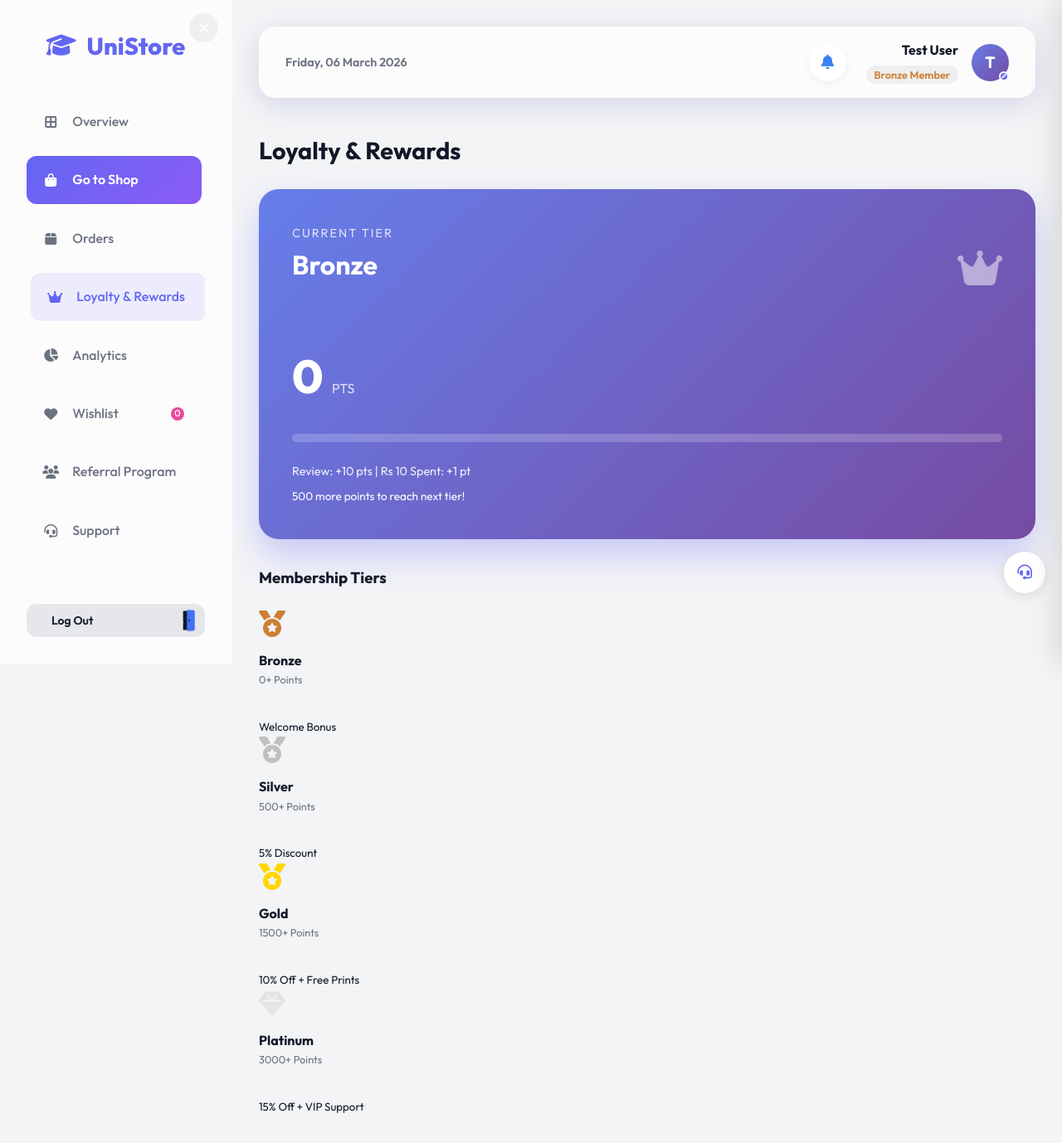
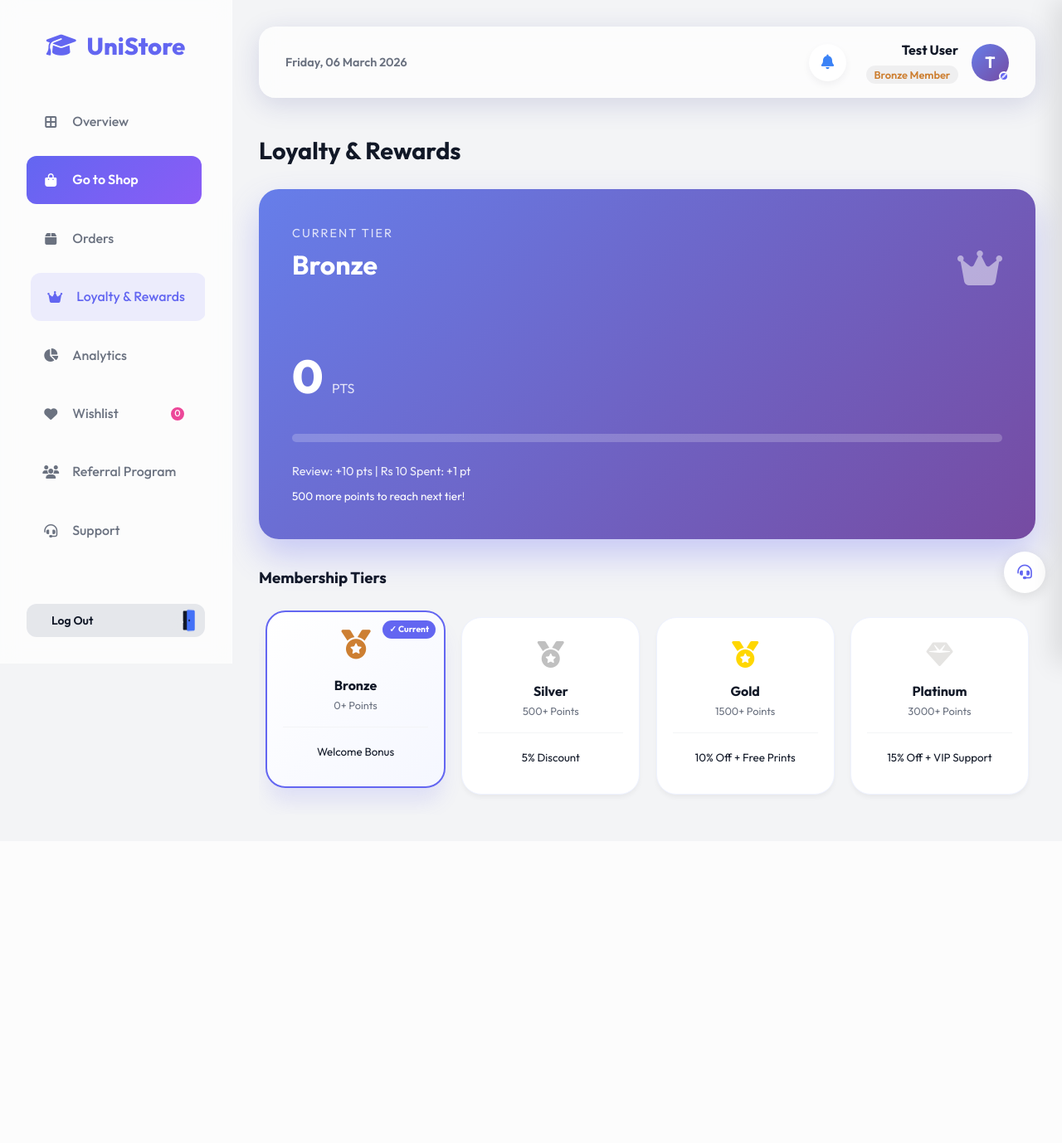
Before and after one commit to jovinnijo57-stack/UniStore, a Flask app: page /user/dashboard in a window 1280 px wide, after a click on "Loyalty & Rewards". Shown: the whole page at 83% size. After the commit the page ends 978 px from the top, so only its background shows below. Run offline with Flask 3, Linux system fonts and the light colour scheme; a user stored in the database is signed in; data comes from the database, SQL or seed files in the repository; some libraries are stand-ins or nearby versions.

Commit message:
Add files via upload

```diff
--- a/templates/user_dashboard.html
+++ b/templates/user_dashboard.html
@@ -411,6 +411,58 @@
 
         .center-btn i { font-size: 1.5rem !important; }
 
+        /* Membership Tiers Styling */
+        .tiers-grid {
+            display: flex;
+            gap: 1.2rem;
+            overflow-x: auto;
+            padding: 0.5rem 0.5rem 1.5rem;
+            scrollbar-width: none;
+            -ms-overflow-style: none;
+        }
+        .tiers-grid::-webkit-scrollbar { display: none; }
+
+        .tier-card {
+            background: white;
+            border-radius: 24px;
+            padding: 1.8rem 1.2rem;
+            min-width: 200px;
+            flex: 1;
+            text-align: center;
+            border: 1px solid #eef2ff;
+            transition: all 0.4s cubic-bezier(0.165, 0.84, 0.44, 1);
+            position: relative;
+            box-shadow: 0 4px 6px -1px rgba(0, 0, 0, 0.05);
+        }
+
+        .tier-card.active {
+            border: 2px solid var(--primary);
+            background: linear-gradient(135deg, #ffffff 0%, #f5f7ff 100%);
+            transform: translateY(-8px);
+            box-shadow: 0 20px 25px -5px rgba(99, 102, 241, 0.15);
+        }
+
+        .tier-card.active::after {
+            content: '✓ Current';
+            position: absolute;
+            top: 10px;
+            right: 10px;
+            background: var(--primary);
+            color: white;
+            font-size: 0.65rem;
+            font-weight: 700;
+            padding: 3px 8px;
+            border-radius: 50px;
+        }
+
+        .tier-card i {
+            transition: transform 0.3s ease;
+        }
+
+        .tier-card.active i {
+            transform: scale(1.1) translateY(-5px);
+        }
+
         /* Mobile Adjustments */
         @media (max-width: 1024px) {
             .sidebar { transform: translateX(-100%); width: 280px; }
@@ -433,19 +485,9 @@
             .loyalty-level i { font-size: 2rem; }
             .loyalty-card h2 { font-size: 1.5rem; }
 
-            /* Compact Cards for mobile */
             .card { padding: 1.25rem; }
 
-            /* Horizontal Scroll for sections if needed */
-            .tiers-grid {
-                display: flex;
-                overflow-x: auto;
-                padding-bottom: 1rem;
-                gap: 1rem;
-                scrollbar-width: none;
-            }
-            .tiers-grid::-webkit-scrollbar { display: none; }
-            .tier-card { min-width: 180px; flex-shrink: 0; }
+            .tier-card { min-width: 170px; flex-shrink: 0; }
 
             .quick-actions-row {
                 flex-direction: row !important;
@@ -597,9 +639,6 @@
 
     <!-- Sidebar -->
     <nav class="sidebar" id="sidebar">
-        <button class="close-sidebar-btn" onclick="toggleSidebar()">
-            <i class="fa-solid fa-xmark"></i>
-        </button>
         <div class="logo">
             <i class="fa-solid fa-graduation-cap"></i> UniStore
         </div>
@@ -1210,7 +1249,7 @@
                         <div style="flex: 1;">
                             <h4 style="font-size: 0.95rem;">Order #{{ order.id }} - {{ order.status }}</h4>
                             <p style="font-size: 0.8rem; color: var(--text-muted);">{{ order['items']|length }} items
-                                â€¢
+                                &bull;
                                 Rs {{ order.total }}</p>
                         </div>
                         <a href="#" onclick="switchTab('orders', document.querySelectorAll('.nav-link')[1])"
@@ -1606,7 +1645,7 @@
                         <div style="display: flex; justify-content: space-between;">
                             <div>
                                 <h4 style="margin-bottom:0.2rem; font-size:1rem;">{{ ticket.subject }}</h4>
-                                <span style="font-size:0.8rem; color:var(--text-muted);">#{{ ticket.id }} â€¢ {{
+                                <span style="font-size:0.8rem; color:var(--text-muted);">#{{ ticket.id }} &bull; {{
                                     ticket.priority }}</span>
                             </div>
                             <span
--- a/templates/user_register.html
+++ b/templates/user_register.html
@@ -193,6 +193,8 @@
                 return;
             }
 
+            const referral_code = document.getElementById("referral_code") ? document.getElementById("referral_code").value.trim() : "";
+
             btn.disabled = true;
             btn.innerText = "Creating Account...";
 
@@ -203,7 +205,8 @@
                     name: name,
                     email: email,
                     college: college,
-                    password: password
+                    password: password,
+                    referral_code: referral_code
                 })
             })
                 .then(res => res.json())
```
Also changed, not shown: templates/admin_dashboard.html (+45 -28 lines), templates/staff_dashboard.html (+13 -1 lines).
